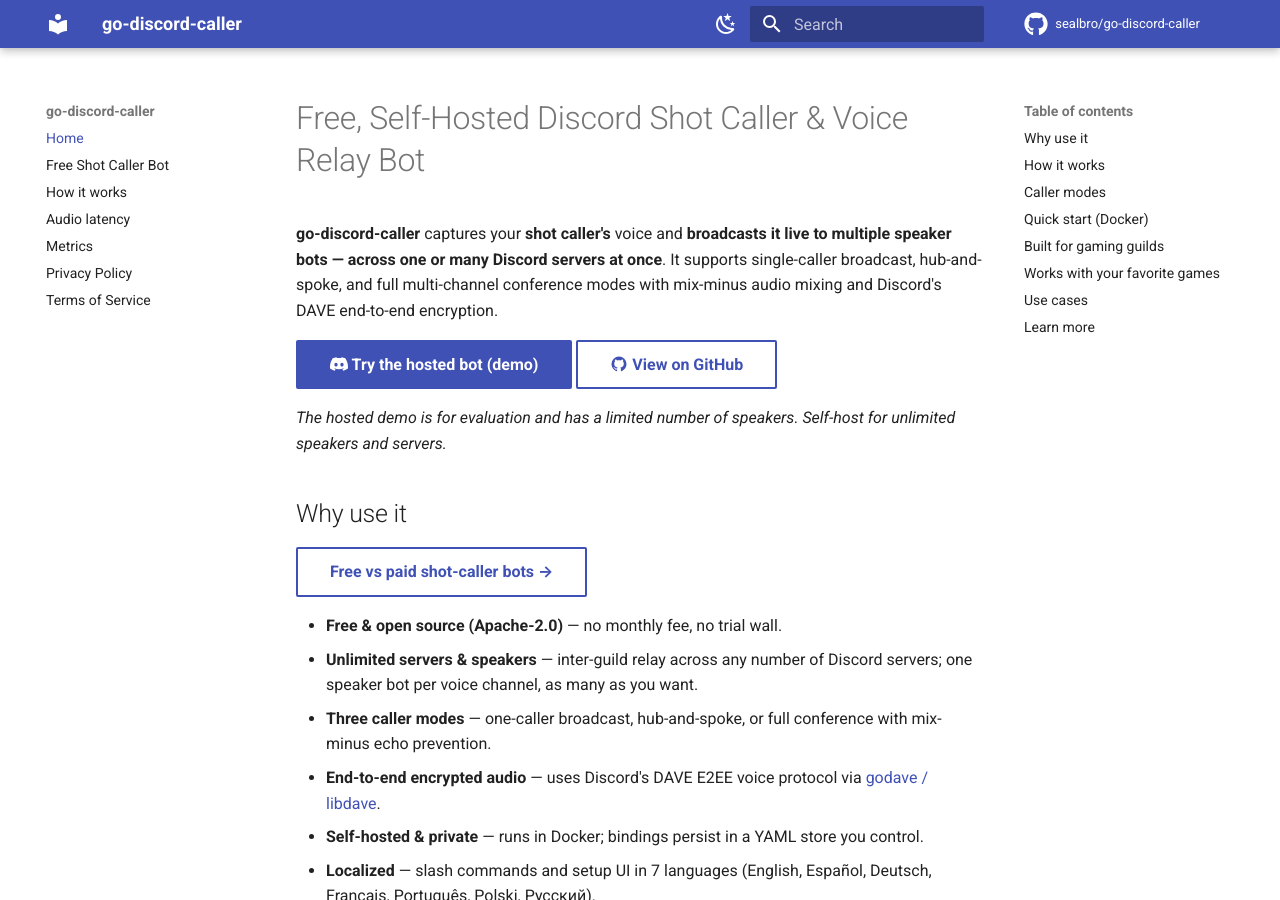
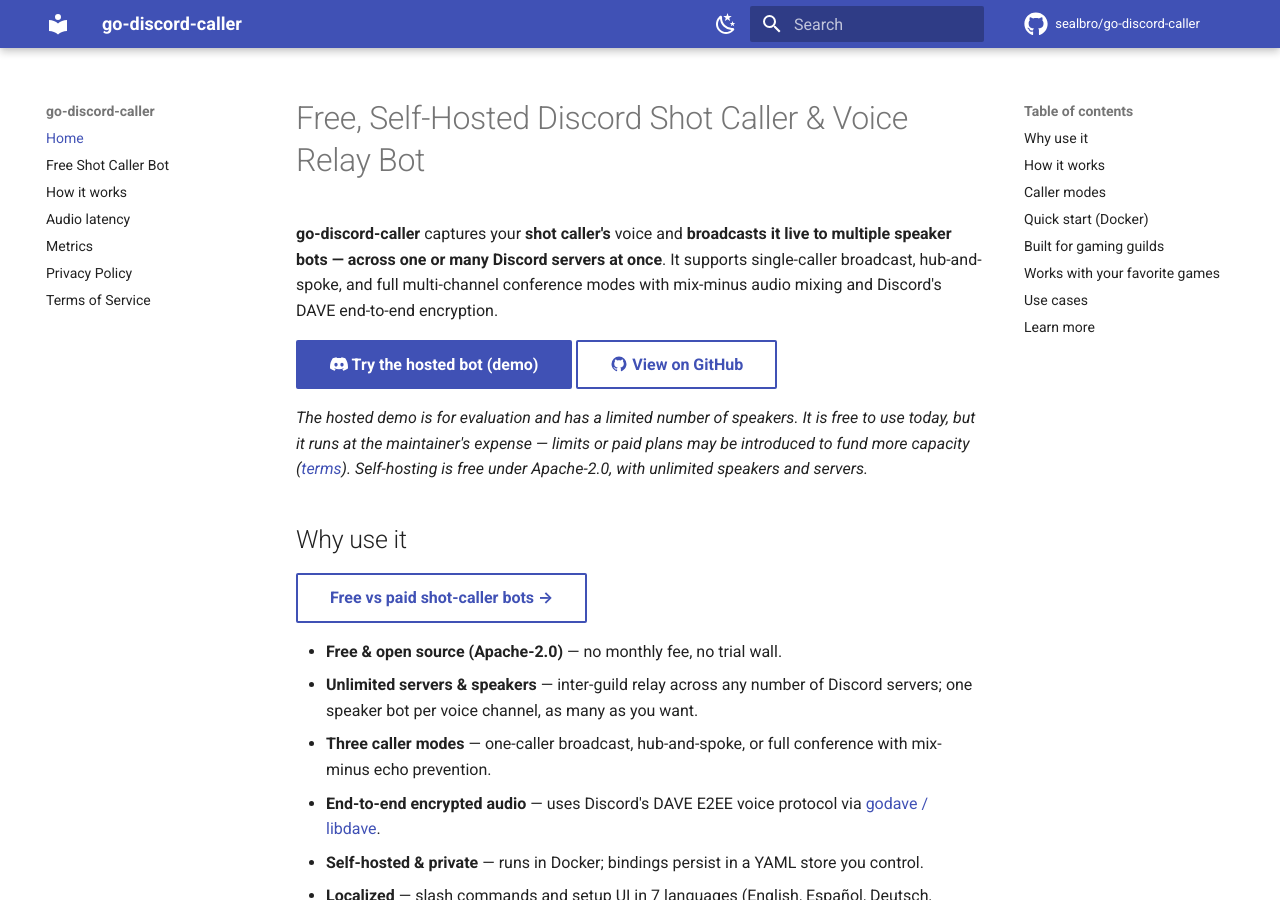
Before and after one commit to sealbro/go-discord-caller, an MkDocs documentation site: the page built from misc/website/index.md, in a window 1280 px wide and 900 px high. Built offline with MkDocs 1.6.1 and Material for MkDocs 9.7.7, drawn with Linux system fonts in a browser that asks for light colours; comment, search, counter and statistics services are not loaded.

Commit message:
docs(site): flag on the landing pages that the demo may not stay free
The licence keeps self-hosting free, but the demo runs at the maintainer's
expense and was presented as unconditionally free.

```diff
--- a/misc/website/index.md
+++ b/misc/website/index.md
@@ -14,7 +14,7 @@ description: >-
 [:simple-discord: Try the hosted bot (demo)](https://discord.com/oauth2/authorize?client_id=1484911601210495038&scope=bot&permissions=391565771282752){ .md-button .md-button--primary }
 [:material-github: View on GitHub](https://github.com/sealbro/go-discord-caller){ .md-button }
 
-*The hosted demo is for evaluation and has a limited number of speakers. Self-host for unlimited speakers and servers.*
+*The hosted demo is for evaluation and has a limited number of speakers. It is free to use today, but it runs at the maintainer's expense — limits or paid plans may be introduced to fund more capacity ([terms](terms.md)). Self-hosting is free under Apache-2.0, with unlimited speakers and servers.*
 
 ## Why use it
 
```
Also changed, not shown: misc/website/free-shot-caller-bot.md (+2 -0 lines).
